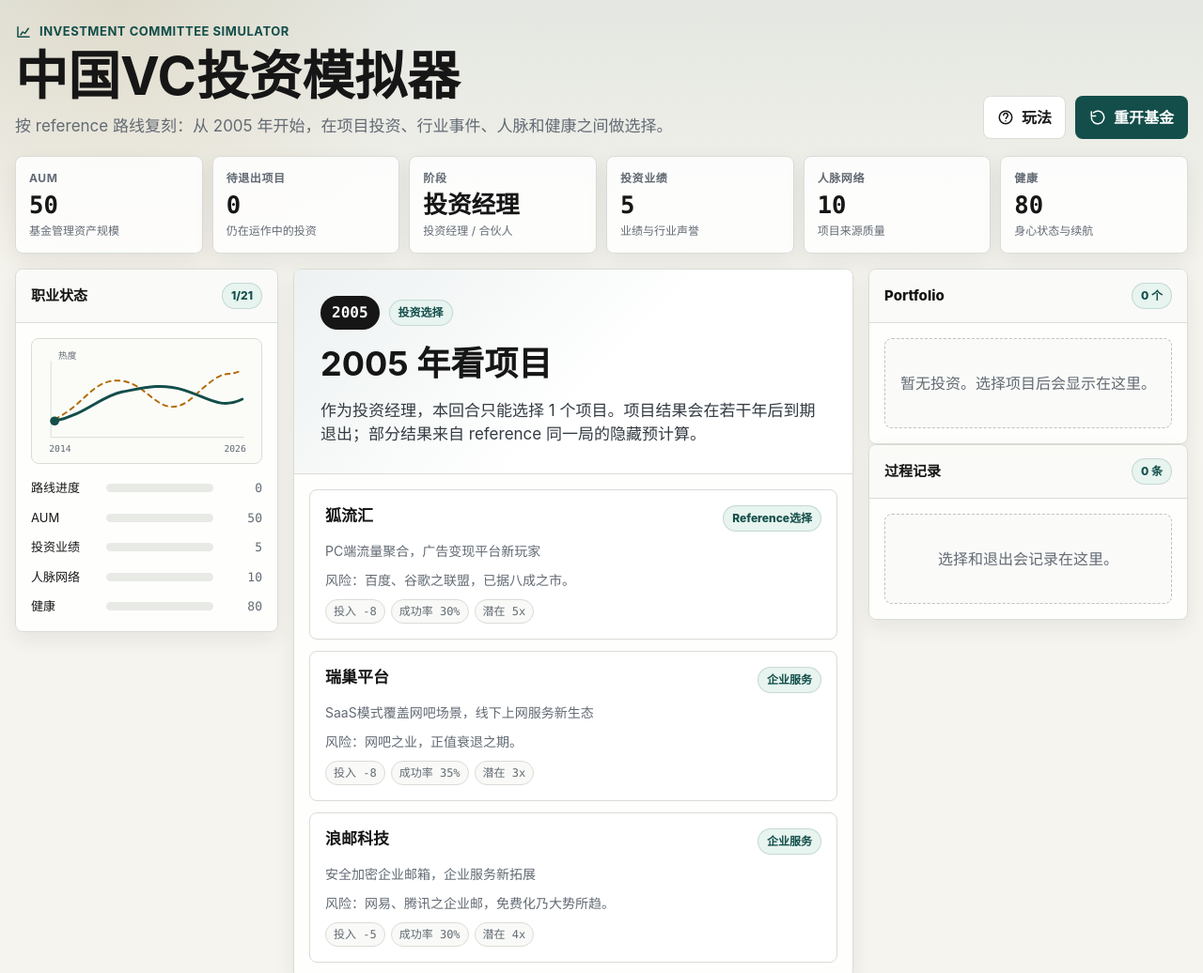
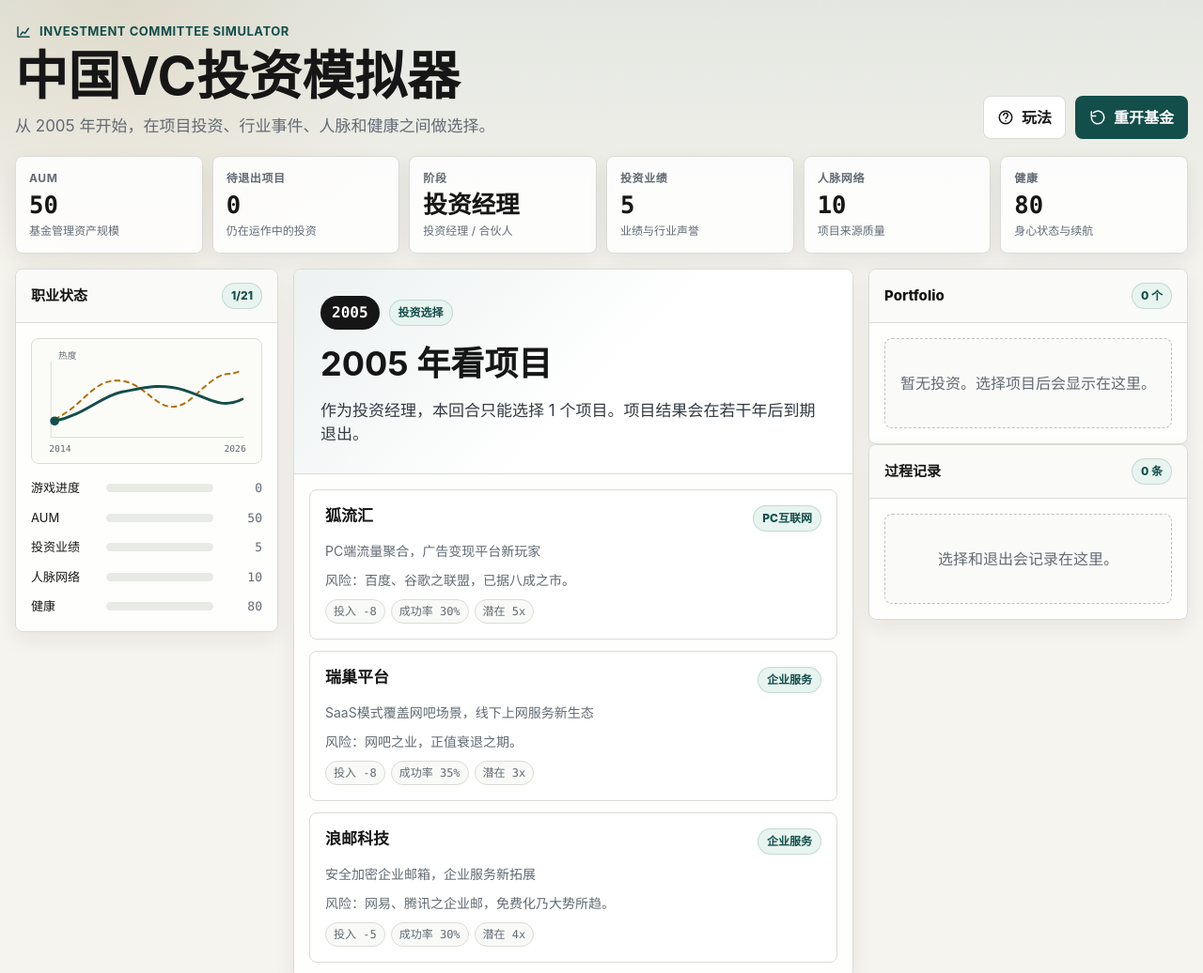
Before and after one commit to bzbj/games, a plain HTML site: page index.html in a window 1280 px wide. Shown: the top 1036 px of the page at 94% size. Drawn offline with Linux system fonts and the light colour scheme.

Commit message:
clean public game state labels

```diff
--- a/index.html
+++ b/index.html
@@ -697,7 +697,7 @@
           Investment Committee Simulator
         </p>
         <h1>中国VC投资模拟器</h1>
-        <p class="subtitle">按 reference 路线复刻：从 2005 年开始，在项目投资、行业事件、人脉和健康之间做选择。</p>
+        <p class="subtitle">从 2005 年开始，在项目投资、行业事件、人脉和健康之间做选择。</p>
       </div>
       <div class="top-actions">
         <button class="button secondary" type="button" id="howToPlay">
@@ -822,8 +822,8 @@
   const sectorNames = { pc_internet: 'PC互联网', ecommerce: '电商', saas: '企业服务', gaming: '游戏', ai: 'AI/教育', mobile: '移动互联网', fintech: '金融科技', o2o: 'O2O', healthcare: '医疗健康' };
   const endingText = { title: '资本弃儿', copy: '你的AUM缩水到接近零，IRR一塌糊涂。最后一个LP的撤资邮件只有一句话：我们决定不再续约了。你在办公室坐到凌晨，回邮件只写了两个字：理解。然后关灯、关电脑、走到街上。北京的夜风很冷，你终于自由了，虽然是被迫的。' };
   const turns = referenceLog.map((entry, index) => {
-    if (entry.type === 'event') return { index, type: 'event', year: entry.year, title: entry.title, copy: '行业事件会改变你的管理规模、投资业绩、人脉网络或健康。这里的选项来自 reference 网站同一局记录。', options: entry.options.map((option) => ({ ...option, label: option.text })), referenceChoice: entry.chosenIndex };
-    if (entry.type === 'invest') return { index, type: 'invest', year: entry.year, title: `${entry.year} 年看项目`, copy: '作为投资经理，本回合只能选择 1 个项目。项目结果会在若干年后到期退出；部分结果来自 reference 同一局的隐藏预计算。', options: entry.options.map((option) => ({ ...option, label: option.name })), referenceChoice: entry.options.findIndex((option) => entry.chosenIds.includes(option.id)), referenceResults: entry.projects };
+    if (entry.type === 'event') return { index, type: 'event', year: entry.year, title: entry.title, copy: '行业事件会改变你的管理规模、投资业绩、人脉网络或健康。', options: entry.options.map((option) => ({ ...option, label: option.text })), referenceChoice: entry.chosenIndex };
+    if (entry.type === 'invest') return { index, type: 'invest', year: entry.year, title: `${entry.year} 年看项目`, copy: '作为投资经理，本回合只能选择 1 个项目。项目结果会在若干年后到期退出。', options: entry.options.map((option) => ({ ...option, label: option.name })), referenceChoice: entry.options.findIndex((option) => entry.chosenIds.includes(option.id)), referenceResults: entry.projects };
     return { index, type: 'update', year: entry.year, title: `${entry.year} 年 Portfolio Update`, copy: '本年有历史项目到期。退出结果会影响 AUM、投资业绩、人脉和健康。', options: [{ label: '查看退出并进入下一回合', text: '查看退出并进入下一回合' }], results: entry.results || [] };
   });
   const initialState = () => ({ turn: 0, aum: 50, trackRecord: 5, network: 10, health: 80, careerStage: '投资经理', portfolio: [], log: [], ended: false });
@@ -858,7 +858,7 @@
       const result = projectOutcome(option, turn);
       state.aum = Math.max(0, state.aum - option.amount); state.trackRecord = clamp(state.trackRecord + 1, 0, 100);
       state.portfolio.push({ id: option.id, name: option.name, sector: option.sector, amount: option.amount, year: turn.year, outcome: result.outcome, multiple: result.multiple, maturityYear: result.maturityYear, status: 'pending' });
-      state.log.unshift({ year: turn.year, text: `投资「${option.name}」，投入 ${option.amount}。隐藏结果：${outcomeLabel(result.outcome)}，${Number(result.multiple).toFixed(2)}x，预计 ${result.maturityYear} 年到期。` });
+      state.log.unshift({ year: turn.year, text: `投资「${option.name}」，投入 ${option.amount}。预计 ${result.maturityYear} 年到期，退出结果届时揭晓。` });
       showToast('投资确认', `${option.name} / ${sectorNames[option.sector] || option.sector}`);
     }
     if (turn.type === 'update') {
@@ -908,20 +908,20 @@
     const isReference = index === turn.referenceChoice;
     if (turn.type === 'invest') {
       const impact = [`投入 -${option.amount}`, `成功率 ${Math.round(option.successBaseRate * 100)}%`, `潜在 ${option.potentialMultiplier}x`];
-      return `<button class="choice" type="button" data-choice="${index}"><span class="choice-top"><span class="choice-title">${option.name}</span><span class="tag">${isReference ? 'Reference选择' : (sectorNames[option.sector] || option.sector)}</span></span><p class="choice-copy">${option.tagline}</p><p class="choice-copy">风险：${option.riskHint}</p><span class="choice-impact">${impact.map((item) => `<span class="impact">${item}</span>`).join('')}</span></button>`;
+      return `<button class="choice" type="button" data-choice="${index}"><span class="choice-top"><span class="choice-title">${option.name}</span><span class="tag">${sectorNames[option.sector] || option.sector}</span></span><p class="choice-copy">${option.tagline}</p><p class="choice-copy">风险：${option.riskHint}</p><span class="choice-impact">${impact.map((item) => `<span class="impact">${item}</span>`).join('')}</span></button>`;
     }
     const changes = option.statChanges || {}; const impact = [`AUM ${signed(changes.aum || 0)}`, `业绩 ${signed(changes.trackRecord || 0)}`, `人脉 ${signed(changes.network || 0)}`, `健康 ${signed(changes.health || 0)}`];
-    return `<button class="choice" type="button" data-choice="${index}"><span class="choice-top"><span class="choice-title">${option.text}</span><span class="tag">${isReference ? 'Reference选择' : '可选'}</span></span><p class="choice-copy">选择后立即影响职业状态。</p><span class="choice-impact">${impact.map((item) => `<span class="impact">${item}</span>`).join('')}</span></button>`;
+    return `<button class="choice" type="button" data-choice="${index}"><span class="choice-top"><span class="choice-title">${option.text}</span><span class="tag">可选</span></span><p class="choice-copy">选择后立即影响职业状态。</p><span class="choice-impact">${impact.map((item) => `<span class="impact">${item}</span>`).join('')}</span></button>`;
   }
   function renderProgress() {
     const progress = turns.length <= 1 ? 0 : state.turn / (turns.length - 1);
-    els.heatList.innerHTML = [['路线进度', Math.round(progress * 100)], ['AUM', clamp(state.aum, 0, 100)], ['投资业绩', state.trackRecord], ['人脉网络', state.network], ['健康', state.health]].map(([label, value]) => `<div class="heat-row"><span>${label}</span><span class="bar-track" aria-hidden="true"><span class="bar-fill" style="width:${clamp(value, 0, 100)}%"></span></span><span class="heat-value">${fmt(value)}</span></div>`).join('');
+    els.heatList.innerHTML = [['游戏进度', Math.round(progress * 100)], ['AUM', clamp(state.aum, 0, 100)], ['投资业绩', state.trackRecord], ['人脉网络', state.network], ['健康', state.health]].map(([label, value]) => `<div class="heat-row"><span>${label}</span><span class="bar-track" aria-hidden="true"><span class="bar-fill" style="width:${clamp(value, 0, 100)}%"></span></span><span class="heat-value">${fmt(value)}</span></div>`).join('');
     const x = 24 + progress * 206; const y = 90 - Math.sin(progress * Math.PI * 1.15) * 34 + progress * 8; els.cycleDot.setAttribute('cx', String(clamp(x, 24, 230))); els.cycleDot.setAttribute('cy', String(clamp(y, 28, 108)));
   }
   function renderPortfolio() {
     const pending = state.portfolio.filter((item) => item.status === 'pending'); els.portfolioCount.textContent = `${pending.length} 个`;
     if (!state.portfolio.length) { els.portfolioList.innerHTML = '<div class="empty">暂无投资。选择项目后会显示在这里。</div>'; return; }
-    els.portfolioList.innerHTML = state.portfolio.slice().reverse().slice(0, 9).map((item) => { const width = clamp((Number(item.multiple) || 0) * 8, 6, 100); return `<article class="deal"><div class="deal-head"><div><div class="deal-name">${item.name}</div><div class="deal-sector">${sectorNames[item.sector] || item.sector} / ${item.year} 投 / ${item.maturityYear} 到期</div></div><div class="deal-mark">${item.status === 'resolved' ? '已退出' : `${Number(item.multiple).toFixed(1)}x`}</div></div><div class="deal-progress"><span style="width:${width}%"></span></div></article>`; }).join('');
+    els.portfolioList.innerHTML = state.portfolio.slice().reverse().slice(0, 9).map((item) => { const width = clamp((Number(item.multiple) || 0) * 8, 6, 100); return `<article class="deal"><div class="deal-head"><div><div class="deal-name">${item.name}</div><div class="deal-sector">${sectorNames[item.sector] || item.sector} / ${item.year} 投 / ${item.maturityYear} 到期</div></div><div class="deal-mark">${item.status === 'resolved' ? '已退出' : '待退出'}</div></div><div class="deal-progress"><span style="width:${width}%"></span></div></article>`; }).join('');
   }
   function renderLog() {
     els.logCount.textContent = `${state.log.length} 条`; if (!state.log.length) { els.logList.innerHTML = '<div class="empty">选择和退出会记录在这里。</div>'; return; }
@@ -929,7 +929,7 @@
   }
   function resetGame() { state = initialState(); els.endingPane.classList.remove('is-visible'); showToast('重新开始', 'Reference 路线已重置。'); render(); }
   function showToast(title, body) { window.clearTimeout(toastTimer); els.toast.innerHTML = `<strong>${title}</strong><span>${body}</span>`; els.toast.classList.add('is-visible'); toastTimer = window.setTimeout(() => els.toast.classList.remove('is-visible'), 3200); }
-  document.getElementById('restartTop').addEventListener('click', resetGame); document.getElementById('restartEnding').addEventListener('click', resetGame); document.getElementById('howToPlay').addEventListener('click', () => showToast('玩法说明', '项目和事件选项来自 reference 同一局记录。带 Reference选择 标签的是我那局实际点的选项，你可以照走，也可以改走其他路线。'));
+  document.getElementById('restartTop').addEventListener('click', resetGame); document.getElementById('restartEnding').addEventListener('click', resetGame); document.getElementById('howToPlay').addEventListener('click', () => showToast('玩法说明', '每回合选择一个事件处理方式或投资项目。投资会占用 AUM，项目到期后才揭晓退出结果。'));
   render();
 })();
   </script>
```
